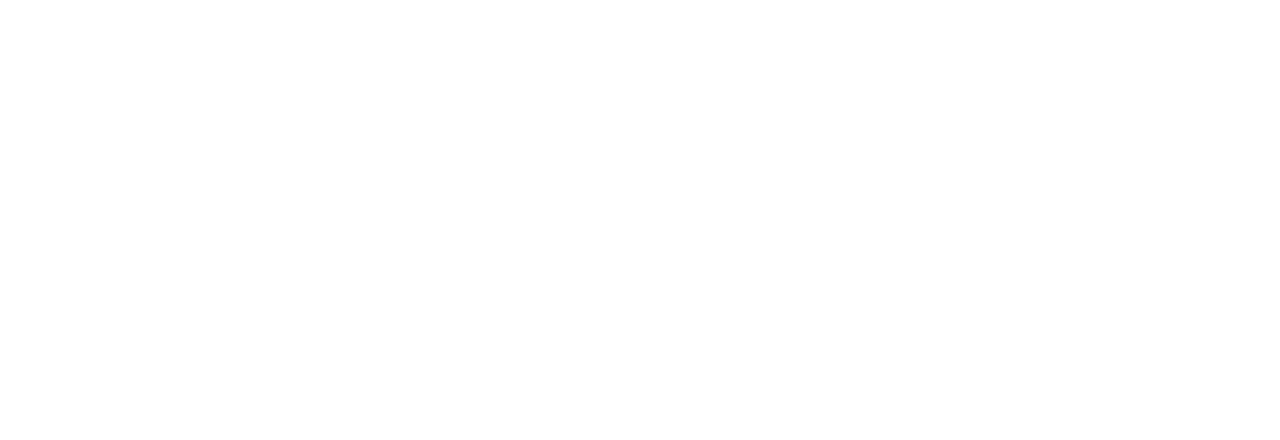
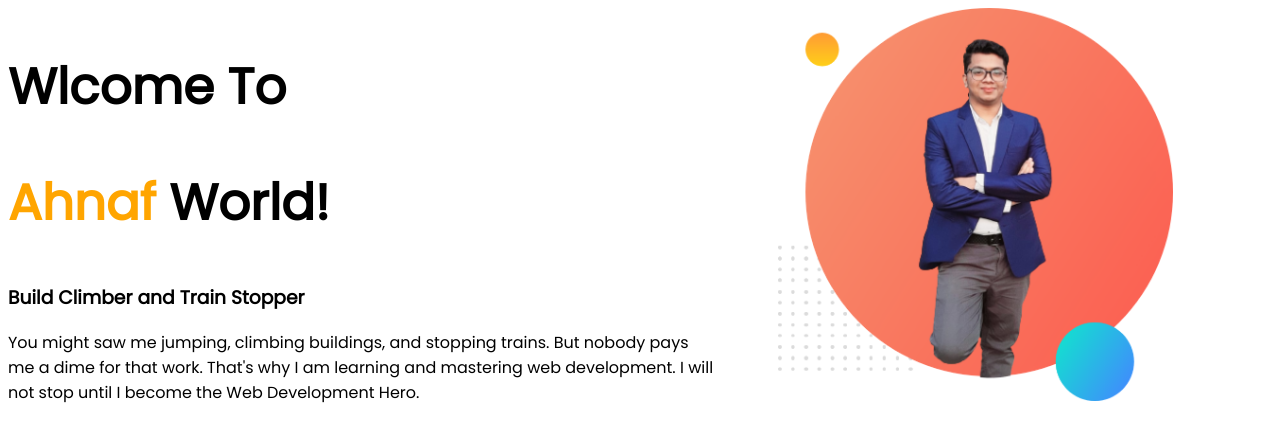
Before and after one commit to ekram1320/developer-protfolio, a plain HTML site: page index.html in a window 1280 px wide. Drawn offline with Linux system fonts and the light colour scheme.

Commit message:
added header

```diff
--- a/index.html
+++ b/index.html
@@ -6,10 +6,33 @@
     <meta http-equiv="X-UA-Compatible" content="IE=edge">
     <meta name="viewport" content="width=device-width, initial-scale=1.0">
     <title>Ekramul Protfolio</title>
+    <link rel="preconnect" href="https://fonts.googleapis.com">
+    <link rel="preconnect" href="https://fonts.gstatic.com" crossorigin>
+    <link href="https://fonts.googleapis.com/css2?family=Poppins&display=swap" rel="stylesheet">
     <link rel="stylesheet" href="style.css">
+
 </head>
 
+
 <body>
+    <section>
+        <div class="halef-width">
+            <h1>Wlcome To</h1>
+            <h1><span class="Front-Color">Ahnaf</span> World!</h1>
+            <h3>Build Climber and Train Stopper</h3>
+            <p>You might saw me jumping, climbing buildings, and stopping trains. But nobody pays me a dime for that
+                work.
+                That's why I am learning and mastering web development. I will not stop until I become the Web
+                Development Hero.
+            </p>
+        </div>
+        <div class="half-width">
+            <img src="ekram.png">
+        </div>
+
+
+    </section>
+
 
 </body>
 
--- a/style.css
+++ b/style.css
@@ -0,0 +1,24 @@
+body {
+    font-family: 'Poppins', sans-serif;
+}
+
+h1 {
+    font-size: 50px;
+}
+
+.Front-Color {
+    color: orange;
+}
+
+section {
+    display: flex;
+}
+
+.half-width {
+    width: 100%;
+    padding-left: 5%;
+}
+
+.half-width img {
+    width: 80%;
+}
```
Also changed, not shown: ekram.png (added).
